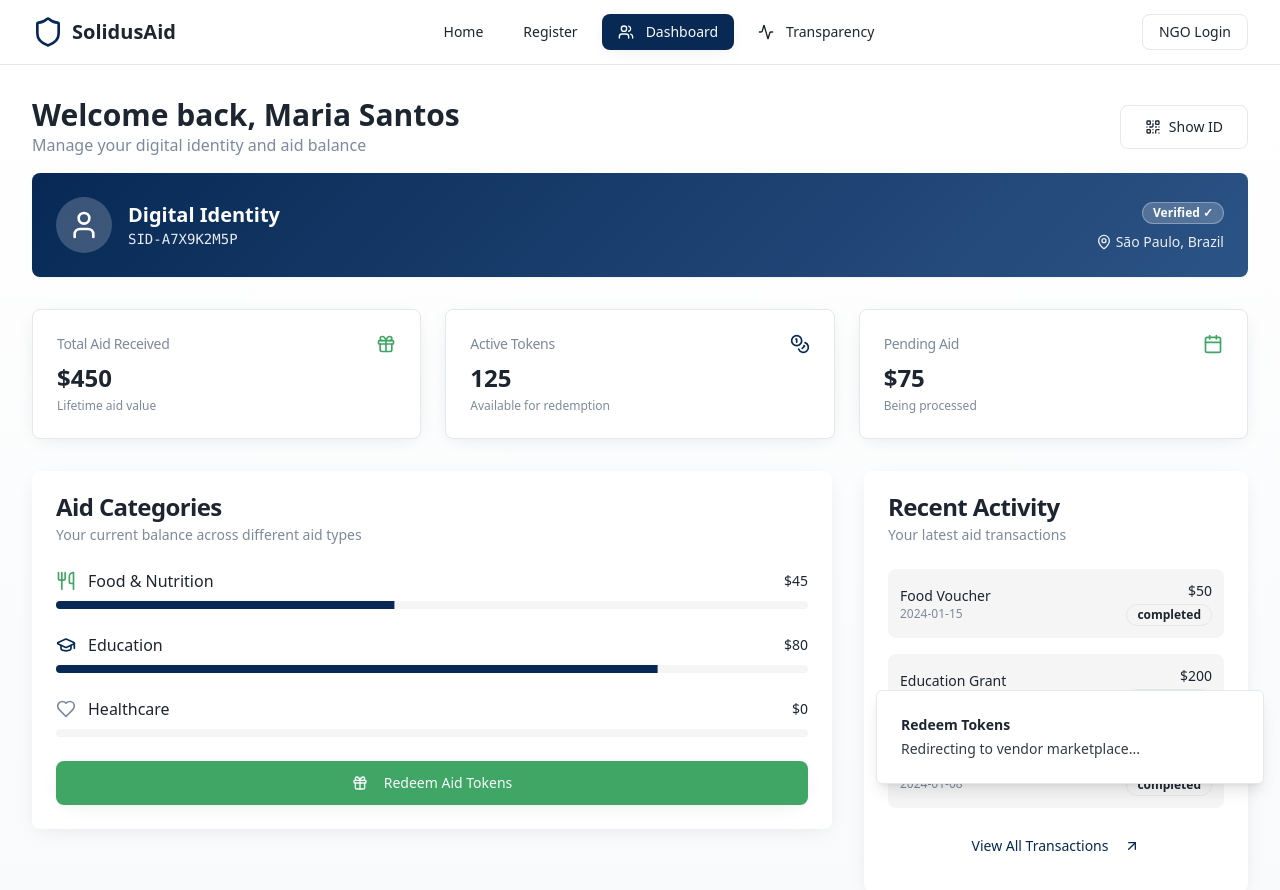
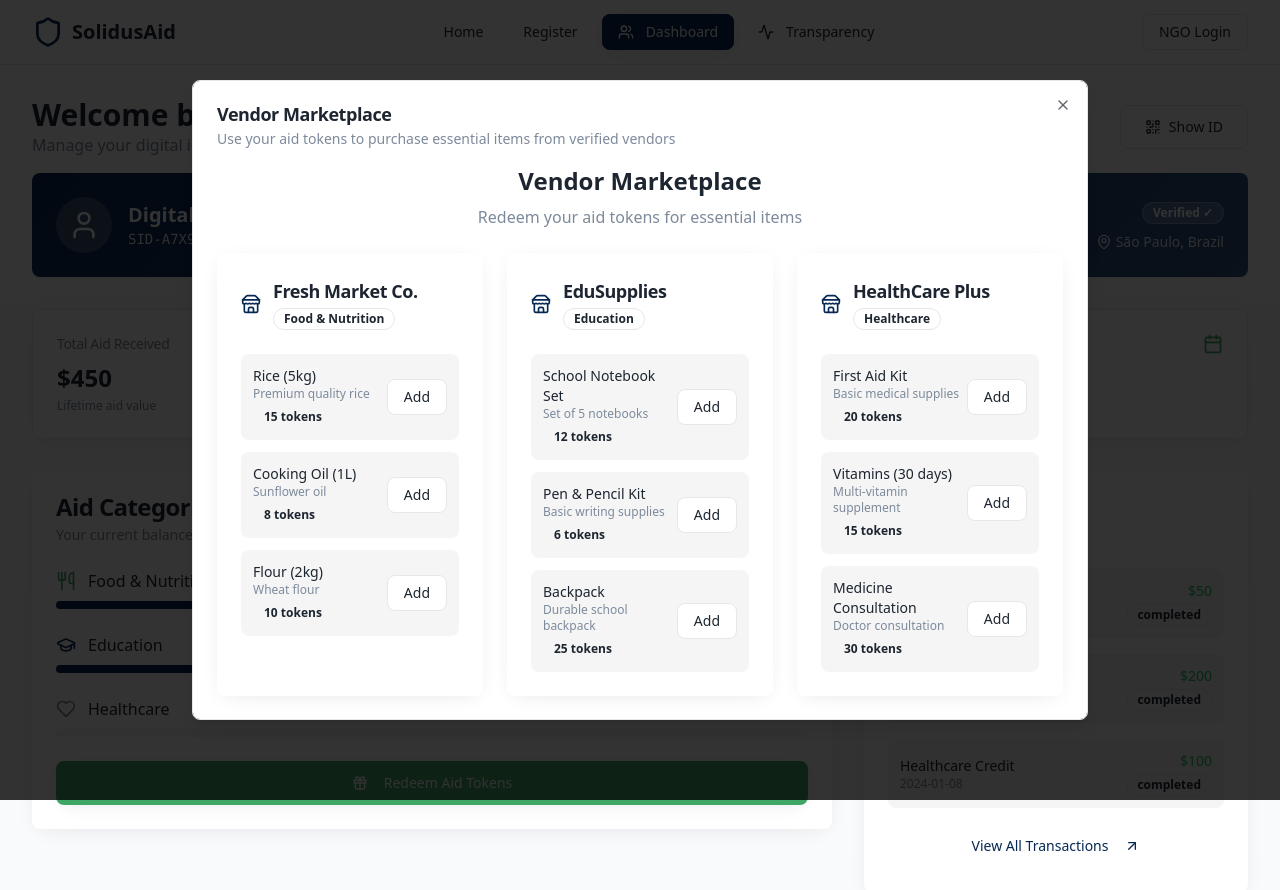
Before and after one commit to ssrivarsha06/solidus-aid-flow, a React (Vite) app: page /dashboard in a window 1280 px wide. Both pictures are taken after a click on the button "Redeem Aid Tokens". Shown: the top 890 px of the page. Built offline with nearby package versions, Linux system fonts and the light colour scheme.

Commit message:
Make dashboard and home interactive
Make the "View Live Impact" section on the homepage interactive.
Make the "Redeem Aid Tokens" button on the dashboard interactive.
Implement "Recent Activity" display on the dashboard using session storage.

```diff
--- /dev/null
+++ b/src/components/VendorMarketplace.tsx
@@ -0,0 +1,182 @@
+import { useState } from "react";
+import { Card, CardContent, CardDescription, CardHeader, CardTitle } from "@/components/ui/card";
+import { Button } from "@/components/ui/button";
+import { Badge } from "@/components/ui/badge";
+import { Dialog, DialogContent, DialogDescription, DialogHeader, DialogTitle, DialogTrigger } from "@/components/ui/dialog";
+import { useToast } from "@/hooks/use-toast";
+import { ShoppingCart, Store, Check, Clock } from "lucide-react";
+
+const VendorMarketplace = () => {
+  const { toast } = useToast();
+  const [selectedItems, setSelectedItems] = useState<any[]>([]);
+
+  const vendors = [
+    {
+      id: 1,
+      name: "Fresh Market Co.",
+      category: "Food & Nutrition",
+      items: [
+        { id: 1, name: "Rice (5kg)", tokens: 15, description: "Premium quality rice" },
+        { id: 2, name: "Cooking Oil (1L)", tokens: 8, description: "Sunflower oil" },
+        { id: 3, name: "Flour (2kg)", tokens: 10, description: "Wheat flour" },
+      ]
+    },
+    {
+      id: 2,
+      name: "EduSupplies",
+      category: "Education",
+      items: [
+        { id: 4, name: "School Notebook Set", tokens: 12, description: "Set of 5 notebooks" },
+        { id: 5, name: "Pen & Pencil Kit", tokens: 6, description: "Basic writing supplies" },
+        { id: 6, name: "Backpack", tokens: 25, description: "Durable school backpack" },
+      ]
+    },
+    {
+      id: 3,
+      name: "HealthCare Plus",
+      category: "Healthcare",
+      items: [
+        { id: 7, name: "First Aid Kit", tokens: 20, description: "Basic medical supplies" },
+        { id: 8, name: "Vitamins (30 days)", tokens: 15, description: "Multi-vitamin supplement" },
+        { id: 9, name: "Medicine Consultation", tokens: 30, description: "Doctor consultation" },
+      ]
+    }
+  ];
+
+  const handleAddToCart = (item: any, vendor: any) => {
+    const cartItem = { ...item, vendorName: vendor.name, vendorCategory: vendor.category };
+    setSelectedItems(prev => [...prev, cartItem]);
+    toast({
+      title: "Added to Cart",
+      description: `${item.name} from ${vendor.name}`,
+    });
+  };
+
+  const handleRedeem = () => {
+    if (selectedItems.length === 0) {
+      toast({
+        title: "Empty Cart",
+        description: "Please add items to your cart first.",
+        variant: "destructive",
+      });
+      return;
+    }
+
+    const totalTokens = selectedItems.reduce((sum, item) => sum + item.tokens, 0);
+    const currentTokens = parseInt(sessionStorage.getItem('userTokens') || '125');
+
+    if (totalTokens > currentTokens) {
+      toast({
+        title: "Insufficient Tokens",
+        description: `You need ${totalTokens} tokens but only have ${currentTokens}.`,
+        variant: "destructive",
+      });
+      return;
+    }
+
+    // Update user tokens
+    const newTokenBalance = currentTokens - totalTokens;
+    sessionStorage.setItem('userTokens', newTokenBalance.toString());
+
+    // Add to transaction history
+    const existingTransactions = JSON.parse(sessionStorage.getItem('userTransactions') || '[]');
+    const newTransactions = selectedItems.map((item, index) => ({
+      id: Date.now() + index,
+      type: `${item.name} (${item.vendorCategory})`,
+      amount: -item.tokens,
+      date: new Date().toISOString().split('T')[0],
+      status: "completed",
+      vendor: item.vendorName
+    }));
+
+    sessionStorage.setItem('userTransactions', JSON.stringify([...newTransactions, ...existingTransactions]));
+
+    setSelectedItems([]);
+    toast({
+      title: "Redemption Successful!",
+      description: `Redeemed ${totalTokens} tokens for ${selectedItems.length} items.`,
+    });
+
+    // Trigger a page refresh to update the dashboard
+    window.dispatchEvent(new Event('tokenUpdate'));
+  };
+
+  const totalTokens = selectedItems.reduce((sum, item) => sum + item.tokens, 0);
+
+  return (
+    <div className="space-y-6">
+      <div className="text-center">
+        <h2 className="text-2xl font-bold text-foreground mb-2">Vendor Marketplace</h2>
+        <p className="text-muted-foreground">Redeem your aid tokens for essential items</p>
+      </div>
+
+      {/* Shopping Cart */}
+      {selectedItems.length > 0 && (
+        <Card className="border-primary/20 bg-primary/5">
+          <CardHeader>
+            <CardTitle className="flex items-center gap-2">
+              <ShoppingCart className="h-5 w-5" />
+              Your Cart ({selectedItems.length} items)
+            </CardTitle>
+          </CardHeader>
+          <CardContent>
+            <div className="space-y-2 mb-4">
+              {selectedItems.map((item, index) => (
+                <div key={index} className="flex justify-between items-center p-2 bg-background rounded">
+                  <span className="text-sm">{item.name}</span>
+                  <Badge variant="secondary">{item.tokens} tokens</Badge>
+                </div>
+              ))}
+            </div>
+            <div className="flex justify-between items-center pt-4 border-t">
+              <span className="font-medium">Total: {totalTokens} tokens</span>
+              <Button onClick={handleRedeem} variant="accent">
+                <Check className="h-4 w-4 mr-2" />
+                Redeem All
+              </Button>
+            </div>
+          </CardContent>
+        </Card>
+      )}
+
+      {/* Vendor Grid */}
+      <div className="grid md:grid-cols-2 lg:grid-cols-3 gap-6">
+        {vendors.map(vendor => (
+          <Card key={vendor.id} className="shadow-soft border-0">
+            <CardHeader>
+              <div className="flex items-center gap-3">
+                <Store className="h-5 w-5 text-primary" />
+                <div>
+                  <CardTitle className="text-lg">{vendor.name}</CardTitle>
+                  <Badge variant="outline" className="text-xs">{vendor.category}</Badge>
+                </div>
+              </div>
+            </CardHeader>
+            <CardContent>
+              <div className="space-y-3">
+                {vendor.items.map(item => (
+                  <div key={item.id} className="flex justify-between items-center p-3 bg-secondary rounded-lg">
+                    <div>
+                      <p className="font-medium text-sm">{item.name}</p>
+                      <p className="text-xs text-muted-foreground">{item.description}</p>
+                      <Badge variant="secondary" className="text-xs mt-1">{item.tokens} tokens</Badge>
+                    </div>
+                    <Button
+                      size="sm"
+                      variant="outline"
+                      onClick={() => handleAddToCart(item, vendor)}
+                    >
+                      Add
+                    </Button>
+                  </div>
+                ))}
+              </div>
+            </CardContent>
+          </Card>
+        ))}
+      </div>
+    </div>
+  );
+};
+
+export default VendorMarketplace;
--- a/src/pages/Dashboard.tsx
+++ b/src/pages/Dashboard.tsx
@@ -3,8 +3,10 @@ import { Button } from "@/components/ui/button";
 import { Card, CardContent, CardDescription, CardHeader, CardTitle } from "@/components/ui/card";
 import { Badge } from "@/components/ui/badge";
 import { Progress } from "@/components/ui/progress";
+import { Dialog, DialogContent, DialogDescription, DialogHeader, DialogTitle, DialogTrigger } from "@/components/ui/dialog";
 import { useToast } from "@/hooks/use-toast";
 import StatCard from "@/components/StatCard";
+import VendorMarketplace from "@/components/VendorMarketplace";
 import {
   Shield,
   Coins,
@@ -25,6 +27,8 @@ const Dashboard = () => {
   const [userType] = useState<"beneficiary" | "ngo">("beneficiary");
   const [userData, setUserData] = useState<any>(null);
   const [showQR, setShowQR] = useState(false);
+  const [userTokens, setUserTokens] = useState(125);
+  const [recentTransactions, setRecentTransactions] = useState<any[]>([]);
 
   useEffect(() => {
     // Load user data from session storage
@@ -32,6 +36,39 @@ const Dashboard = () => {
     if (storedData) {
       setUserData(JSON.parse(storedData));
     }
+
+    // Load tokens and transactions
+    const storedTokens = sessionStorage.getItem('userTokens');
+    if (storedTokens) {
+      setUserTokens(parseInt(storedTokens));
+    } else {
+      sessionStorage.setItem('userTokens', '125');
+    }
+
+    const storedTransactions = sessionStorage.getItem('userTransactions');
+    if (storedTransactions) {
+      setRecentTransactions(JSON.parse(storedTransactions));
+    } else {
+      // Default transactions
+      const defaultTransactions = [
+        { id: 1, type: "Food Voucher", amount: 50, date: "2024-01-15", status: "completed" },
+        { id: 2, type: "Education Grant", amount: 200, date: "2024-01-10", status: "completed" },
+        { id: 3, type: "Healthcare Credit", amount: 100, date: "2024-01-08", status: "completed" },
+      ];
+      setRecentTransactions(defaultTransactions);
+      sessionStorage.setItem('userTransactions', JSON.stringify(defaultTransactions));
+    }
+
+    // Listen for token updates
+    const handleTokenUpdate = () => {
+      const updatedTokens = sessionStorage.getItem('userTokens');
+      const updatedTransactions = sessionStorage.getItem('userTransactions');
+      if (updatedTokens) setUserTokens(parseInt(updatedTokens));
+      if (updatedTransactions) setRecentTransactions(JSON.parse(updatedTransactions));
+    };
+
+    window.addEventListener('tokenUpdate', handleTokenUpdate);
+    return () => window.removeEventListener('tokenUpdate', handleTokenUpdate);
   }, []);
 
   const handleShowQR = () => {
@@ -43,10 +80,7 @@ const Dashboard = () => {
   };
 
   const handleRedeemTokens = () => {
-    toast({
-      title: "Redeem Tokens",
-      description: "Redirecting to vendor marketplace...",
-    });
+    // This will open the vendor marketplace dialog
   };
 
   const handleViewTransactions = () => {
@@ -63,13 +97,9 @@ const Dashboard = () => {
     location: "São Paulo, Brazil",
     memberSince: "March 2024",
     totalAidReceived: 450,
-    activeTokens: 125,
+    activeTokens: userTokens,
     pendingAid: 75,
-    recentTransactions: [
-      { id: 1, type: "Food Voucher", amount: 50, date: "2024-01-15", status: "completed" },
-      { id: 2, type: "Education Grant", amount: 200, date: "2024-01-10", status: "completed" },
-      { id: 3, type: "Healthcare Credit", amount: 100, date: "2024-01-08", status: "completed" },
-    ]
+    recentTransactions: recentTransactions.slice(0, 3)
   };
 
   // Use stored data or default data
@@ -79,9 +109,9 @@ const Dashboard = () => {
     location: userData.location || defaultData.location,
     memberSince: userData.registrationDate ? new Date(userData.registrationDate).toLocaleDateString('en-US', { month: 'long', year: 'numeric' }) : defaultData.memberSince,
     totalAidReceived: userData.aidBalance || defaultData.totalAidReceived,
-    activeTokens: defaultData.activeTokens,
+    activeTokens: userTokens,
     pendingAid: defaultData.pendingAid,
-    recentTransactions: defaultData.recentTransactions,
+    recentTransactions: recentTransactions.slice(0, 3),
     verificationMethod: userData.verificationMethod,
     hasPhoto: userData.hasPhoto,
     verificationFiles: userData.verificationFiles || []
@@ -201,10 +231,23 @@ const Dashboard = () => {
                   </div>
                 ))}
 
-                <Button className="w-full mt-6" variant="accent" onClick={handleRedeemTokens}>
-                  <Gift className="h-4 w-4 mr-2" />
-                  Redeem Aid Tokens
-                </Button>
+                <Dialog>
+                  <DialogTrigger asChild>
+                    <Button className="w-full mt-6" variant="accent">
+                      <Gift className="h-4 w-4 mr-2" />
+                      Redeem Aid Tokens
+                    </Button>
+                  </DialogTrigger>
+                  <DialogContent className="max-w-4xl max-h-[80vh] overflow-y-auto">
+                    <DialogHeader>
+                      <DialogTitle>Vendor Marketplace</DialogTitle>
+                      <DialogDescription>
+                        Use your aid tokens to purchase essential items from verified vendors
+                      </DialogDescription>
+                    </DialogHeader>
+                    <VendorMarketplace />
+                  </DialogContent>
+                </Dialog>
               </CardContent>
             </Card>
           </div>
@@ -218,14 +261,19 @@ const Dashboard = () => {
               </CardHeader>
               <CardContent>
                 <div className="space-y-4">
-                  {beneficiaryData.recentTransactions.map((transaction) => (
+                  {recentTransactions.slice(0, 3).map((transaction) => (
                     <div key={transaction.id} className="flex items-center justify-between p-3 bg-secondary rounded-lg">
                       <div>
                         <p className="font-medium text-sm">{transaction.type}</p>
                         <p className="text-xs text-muted-foreground">{transaction.date}</p>
+                        {transaction.vendor && (
+                          <p className="text-xs text-muted-foreground">From: {transaction.vendor}</p>
+                        )}
                       </div>
                       <div className="text-right">
-                        <p className="font-medium text-sm">${transaction.amount}</p>
+                        <p className={`font-medium text-sm ${transaction.amount < 0 ? 'text-red-500' : 'text-green-500'}`}>
+                          {transaction.amount < 0 ? '' : '$'}{Math.abs(transaction.amount)}{transaction.amount < 0 ? ' tokens' : ''}
+                        </p>
                         <Badge variant="outline" className="text-xs">
                           {transaction.status}
                         </Badge>
--- a/src/pages/Home.tsx
+++ b/src/pages/Home.tsx
@@ -62,8 +62,10 @@ const Home = () => {
                 <ArrowRight className="ml-2 h-4 w-4 group-hover:translate-x-1 transition-transform" />
               </Link>
             </Button>
-            <Button variant="outline" size="lg" onClick={() => window.location.href = "/transparency"}>
-              View Live Impact
+            <Button variant="outline" size="lg" asChild>
+              <Link to="/transparency">
+                View Live Impact
+              </Link>
             </Button>
           </div>
         </div>
@@ -133,11 +135,15 @@ const Home = () => {
           </p>
 
           <div className="flex flex-col sm:flex-row gap-4 justify-center">
-            <Button variant="accent" size="lg" onClick={() => window.location.href = "/register"}>
-              Start Your Journey
+            <Button variant="accent" size="lg" asChild>
+              <Link to="/register">
+                Start Your Journey
+              </Link>
             </Button>
-            <Button variant="outline" size="lg" className="border-white text-white hover:bg-white hover:text-primary" onClick={() => window.location.href = "/ngo-login"}>
-              NGO Partnership
+            <Button variant="outline" size="lg" className="border-white text-white hover:bg-white hover:text-primary" asChild>
+              <Link to="/ngo-login">
+                NGO Partnership
+              </Link>
             </Button>
           </div>
         </div>
```
